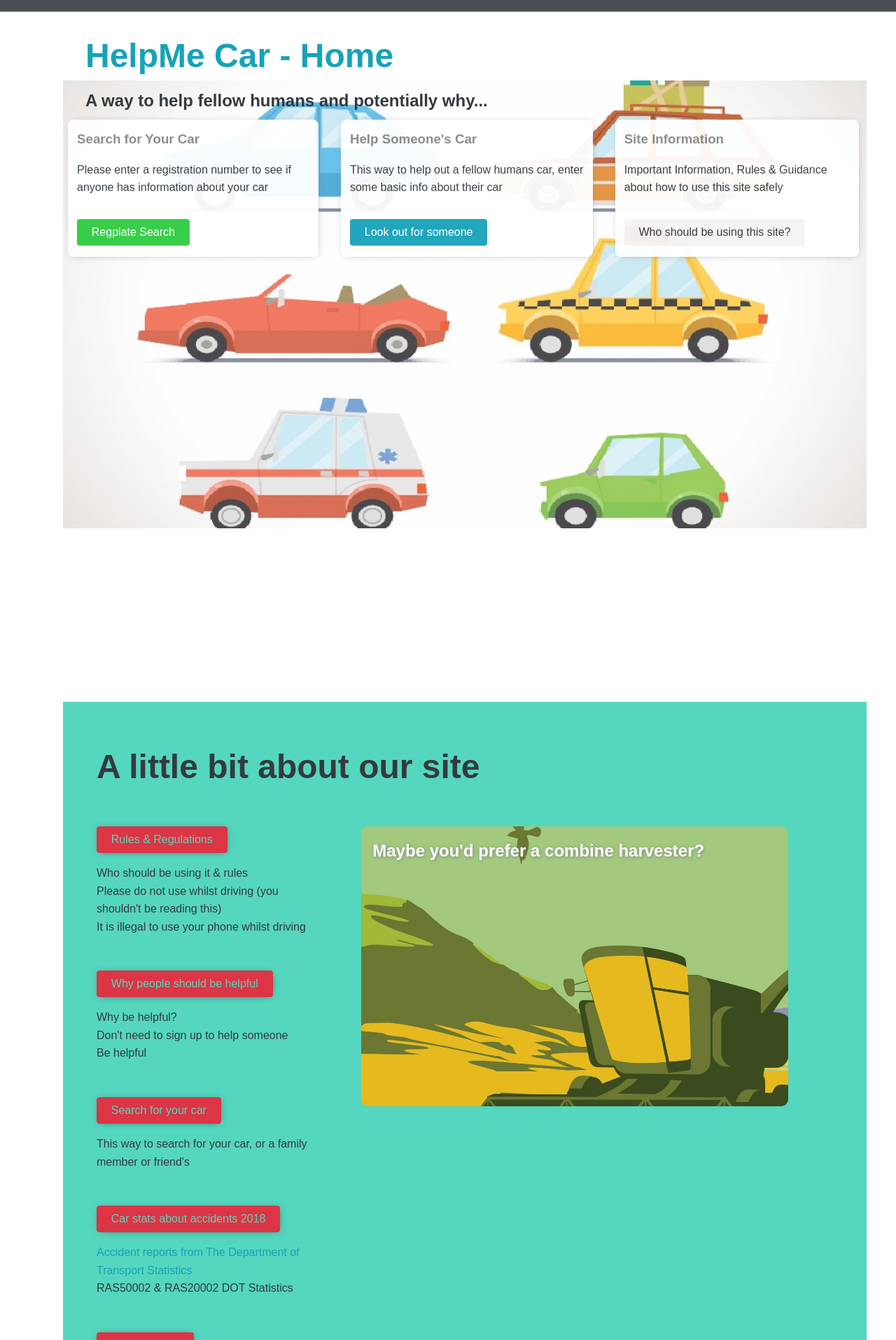
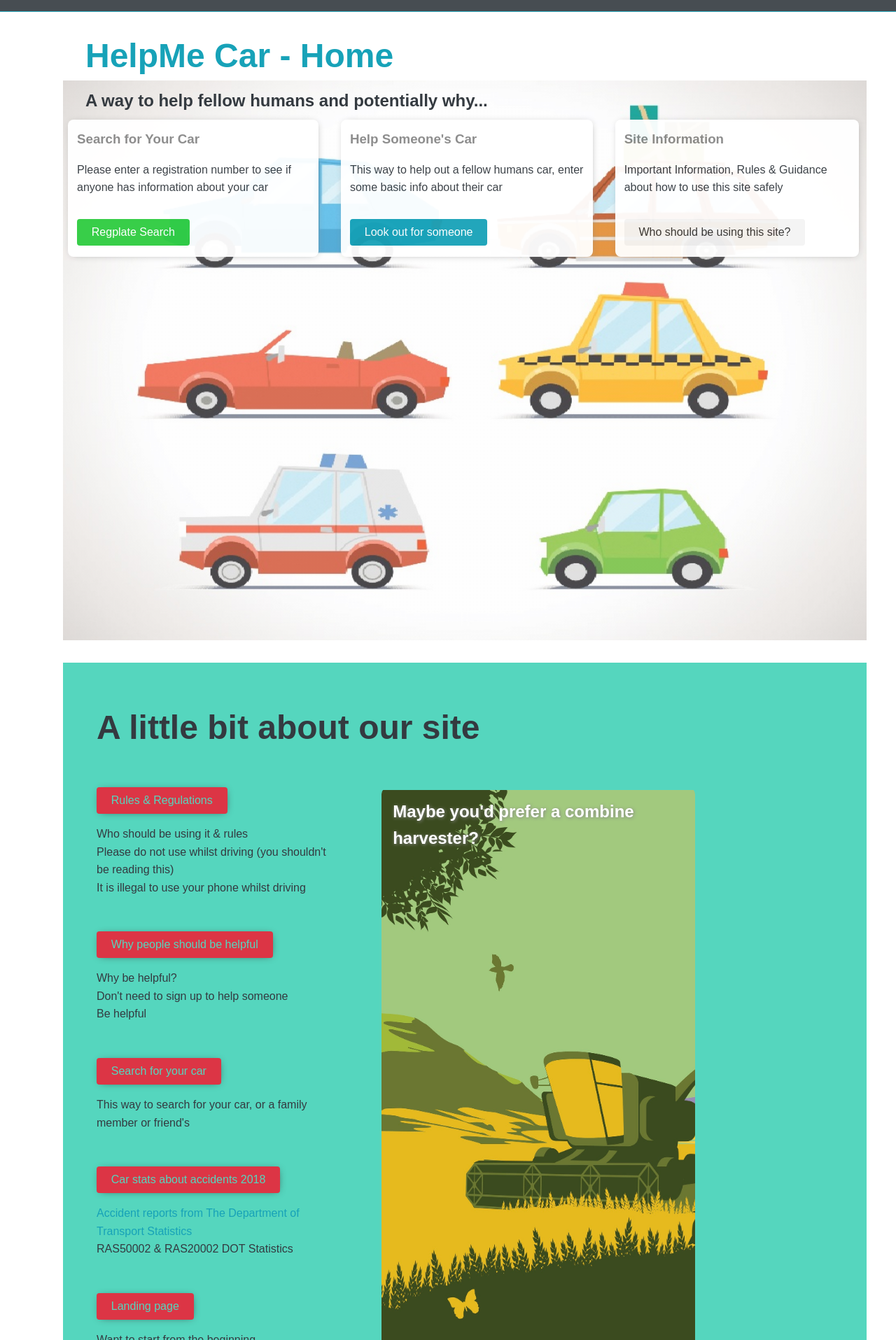
Before and after one commit to usernameistai/helpmecar, a React (Create React App) app in the folder client/: page /reg in a window 1280 px wide. Shown: the part 45-1960 px from the top of the page at 70% size. Built offline with nearby package versions, Linux system fonts and the light colour scheme; no server answers.

Commit message:
change various styling for landscape

```diff
--- a/client/src/App.css
+++ b/client/src/App.css
@@ -722,8 +722,8 @@ button {
   background-position: center;
   background-size: cover;
   background-repeat: no-repeat;
-  height: 80vh;
-  margin: -4rem -5rem 1rem -2rem;
+  height: 100vh;
+  margin: -4rem -5rem -5rem -2rem;
   padding: 0;
   max-width: 300%;
 }
@@ -1164,7 +1164,7 @@ button {
 #carimg {
   grid-area: comb;
   /* max-height: 75vw; */
-  max-width: 75%;
+  max-width: 85vw;
 }
 /* #carhelp{
   grid-area: carhelp;
@@ -1196,6 +1196,7 @@ button {
   margin: 0 -2rem 0 -18rem;
   padding: 1rem;
   height: 100%;
+  width: 35vw;
   border-radius: 10px;
 }
 
@@ -1417,12 +1418,14 @@ button {
   .reg-four {
     background-size: 133%;
     text-align: center;
-    /* max-width: 100%; */
+    width: 100%;
     height: 75vh;
     margin: 0rem auto;
     padding: -1.5rem;
     text-shadow: 1px 1px 5px #888;
   }
+
+
   .reg-link {
     margin: 1rem auto 0.5rem auto;
   }
@@ -1587,7 +1590,7 @@ button {
 
 @media ( orientation: landscape) {
   .container-reg3 {
-    height: 47.5vh;
+    height: 20vh;
   }
   .reg-item {
     max-height: 47.5vh;
@@ -1596,9 +1599,9 @@ button {
     size: 50%;
   }
   .landscape {
-    margin-top: 17.5rem;
+    margin-top: 7rem;
   }
   .reg-four {
-    height: 25rem;
-  }
-}
+    height: 100vh;
+  }
+}
```
